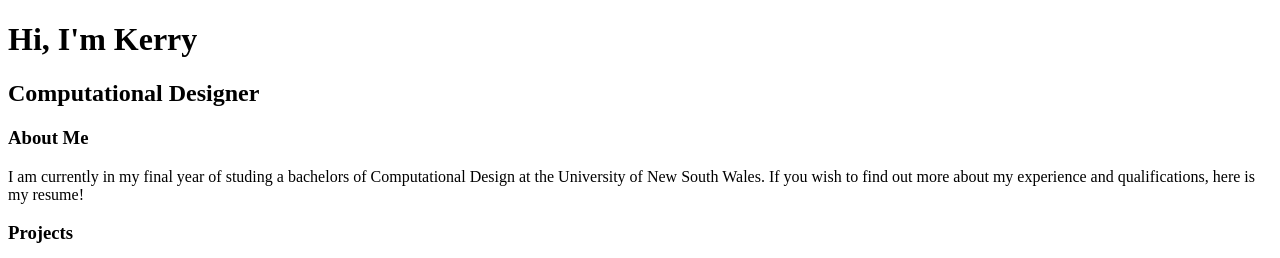
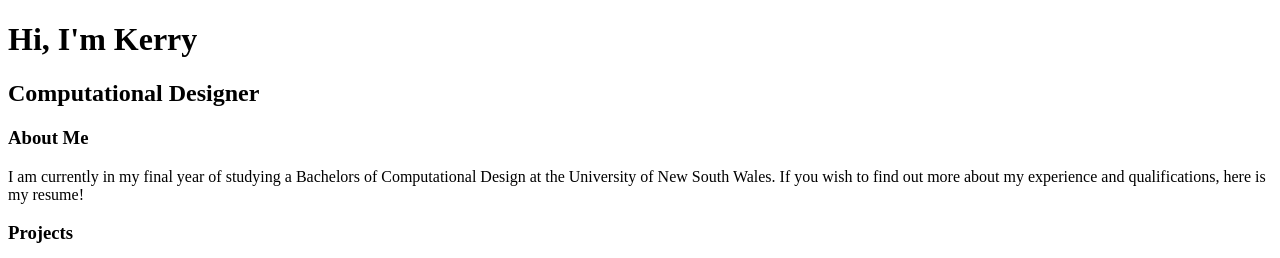
Before and after one commit to KerryQian/KerryQian.github.io, a plain HTML site: page index.html in a window 1280 px wide. Shown: the top 258 px of the page. Drawn offline with Linux system fonts and the light colour scheme.

Commit message:
spelling errors

```diff
--- a/index.html
+++ b/index.html
@@ -14,7 +14,7 @@
     <h2>Computational Designer</h2>
     <h3>About Me</h3>
     <p>
-      I am currently in my final year of studing a bachelors of Computational
+      I am currently in my final year of studying a Bachelors of Computational
       Design at the University of New South Wales. If you wish to find out more
       about my experience and qualifications, here is my resume!
     </p>
```
